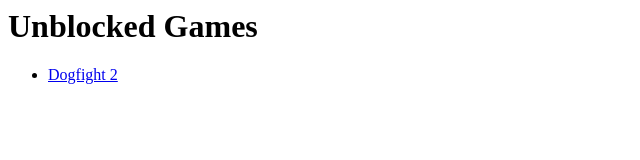
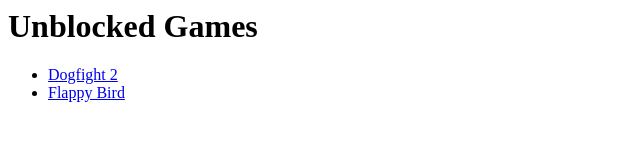
Before and after one commit to talonbragg/talonbragg.github.io, a plain HTML site: page index.html in a window 1280 px wide. Shown: the whole page, without its empty margins (0-640 px from the left). Drawn offline with Linux system fonts and the light colour scheme.

Commit message:
Update index.html

```diff
--- a/index.html
+++ b/index.html
@@ -3,5 +3,6 @@
     <h1>Unblocked Games</h1>
     <ul>
       <li><a href="df2">Dogfight 2</a></li>
+      <li><a href="fb">Flappy Bird</a></li>
     </ul>
    </body>
```
